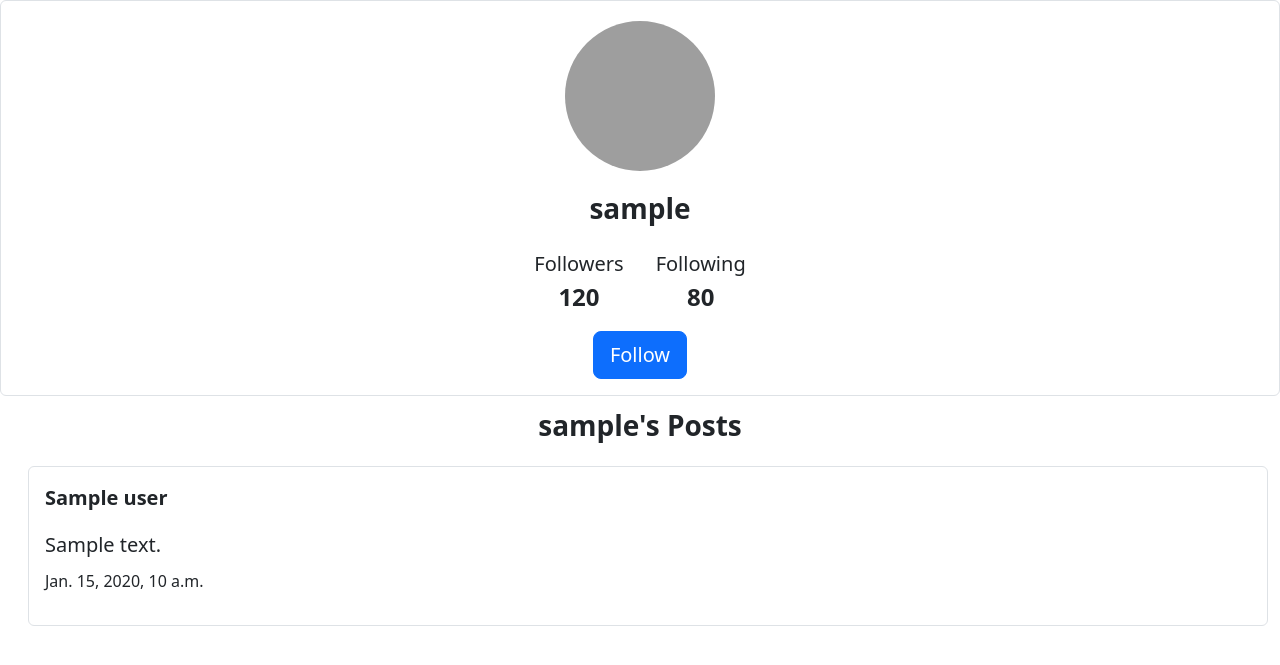
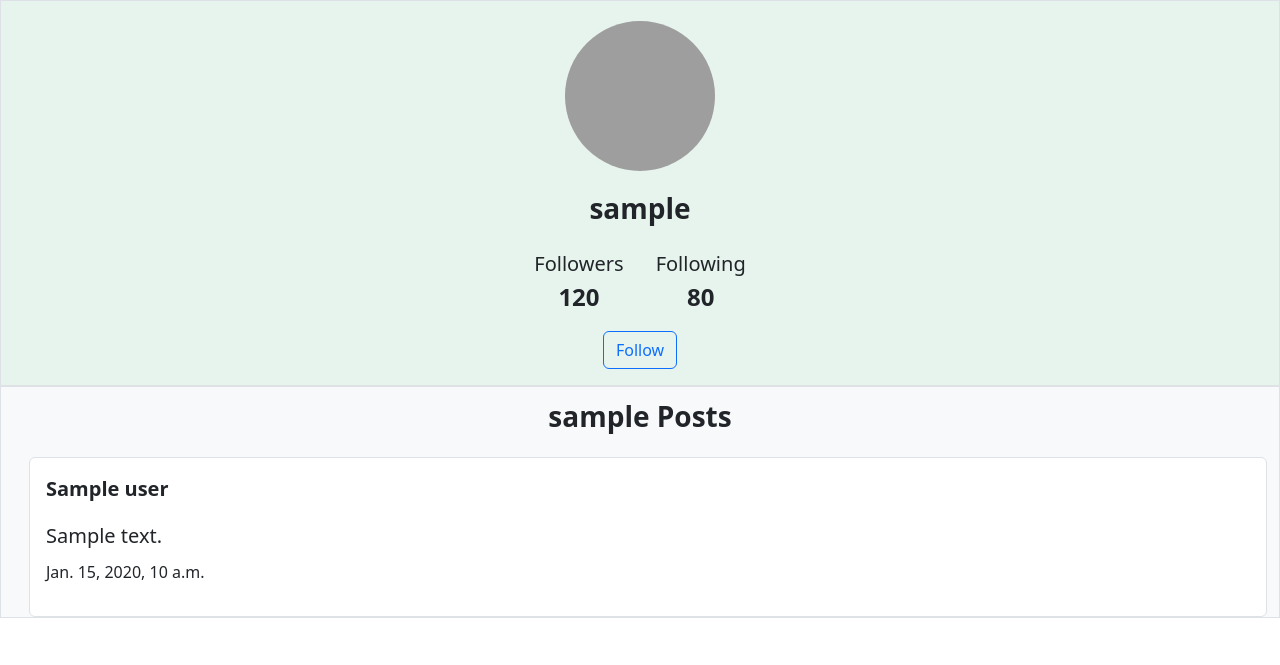
Before and after one commit to yamilobt8/CS50w, a Django app: template network/network/templates/network/profile.html in a window 1280 px wide. Shown: the part 56-721 px from the top of the page. Run offline with Django 3.2, Linux system fonts and the light colour scheme; tables that the repository leaves empty hold one stand-in row (values such as "Sample post"); the template is opened without the code that fills it: values that come from a table or form of the project are taken from there, most other values are stand-ins (such as "Sample title", 1, 10 or a date in 2020); grey boxes are pictures that could not be loaded.

Commit message:
More changes

```diff
--- a/network/network/templates/network/layout.html
+++ b/network/network/templates/network/layout.html
@@ -19,7 +19,7 @@
               <ul class="navbar-nav mr-auto">
                 {% if user.is_authenticated %}
                     <li class="nav-item">
-                        <a class="nav-link" href="#"><strong>{{ user.username }}</strong></a>
+                        <a class="nav-link" href="{% url 'profile' user.username %}"><strong>{{ user.username }}</strong></a>
                     </li>
                 {% endif %}
                 <li class="nav-item">
--- a/network/network/templates/network/profile.html
+++ b/network/network/templates/network/profile.html
@@ -3,13 +3,13 @@
 
 {% block body %}
 
-<div class="container-fluid card border">
+<div class="container-fluid bg-success bg-opacity-10 border w-100">
     <div class="d-flex flex-column justify-content-center align-items-center mb-3" style="margin-top: 20px;">
         <!-- Profile Image -->
         <img src="https://i.pinimg.com/474x/07/c4/72/07c4720d19a9e9edad9d0e939eca304a.jpg" alt="Profile Picture" class="rounded-circle" style="width: 150px; height: 150px; object-fit: cover;">
 
         <!-- Username -->
-        <p class="fw-semibold fs-3 mt-3">{{ user_profile.username }}</p>
+        <p class="fw-semibold fs-3 mt-3" id="username" data-username="{{ request.user.username }}">{{ user_profile.username }}</p>
 
         <!-- Followers and Following -->
         <div class="mt-1 d-flex justify-content-center">
@@ -22,17 +22,19 @@
                 <p class="fs-4 fw-bold mb-0">80</p>
             </div>
         </div>
-        {% if not is_following %}
-            <button id="follow" class="btn btn-primary mt-3 btn-lg" style="transition: transform 0.2s ease-in-out;">Follow</button>
-        {% else %}
-            <button id="follow" class="btn btn-primary mt-3 btn-lg" style="transition: transform 0.2s ease-in-out;">Unfollow</button>
+        {% if request.user != user_profile %}
+            {% if not is_following %}
+                <button id="follow" class="btn btn-outline-primary mt-3" style="transition: transform 0.2s ease-in-out;">Follow</button>
+            {% else %}
+                <button id="follow" class="btn btn-primary mt-3" style="transition: transform 0.2s ease-in-out;">Unfollow</button>
+            {% endif %}
         {% endif %}
     </div>
 </div>
 
-<div class="container-fluid mt-2">
+<div class="container-fluid bg-light border">
     <div class="d-flex flex-collumn justify-content-center">
-        <p class="fs-3 fw-bold">{{ user_profile.username }}'s Posts</p>
+        <p class="fs-3 fw-bold mt-2">{{ user_profile }} Posts</p>
     </div>
     {% for post in posts %}
         <div class="card border p-3 w-30 ms-3 mt-1">
--- a/network/network/urls.py
+++ b/network/network/urls.py
@@ -11,4 +11,5 @@ urlpatterns = [
 
     # API ROUTES
     path('posts', views.new_post, name='newpost'),
+    path('follow', views.follow, name='follow')
 ]
```
Also changed, not shown: network/network/static/network/follow.js (+40 -7 lines), network/network/views.py (+7 -0 lines).
